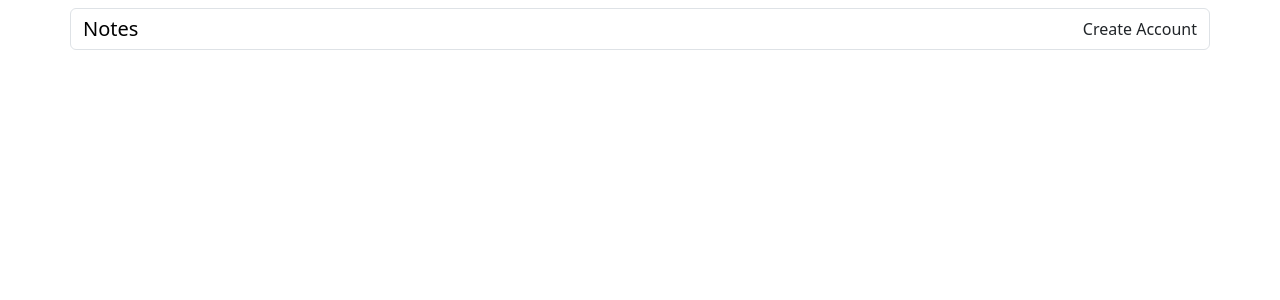
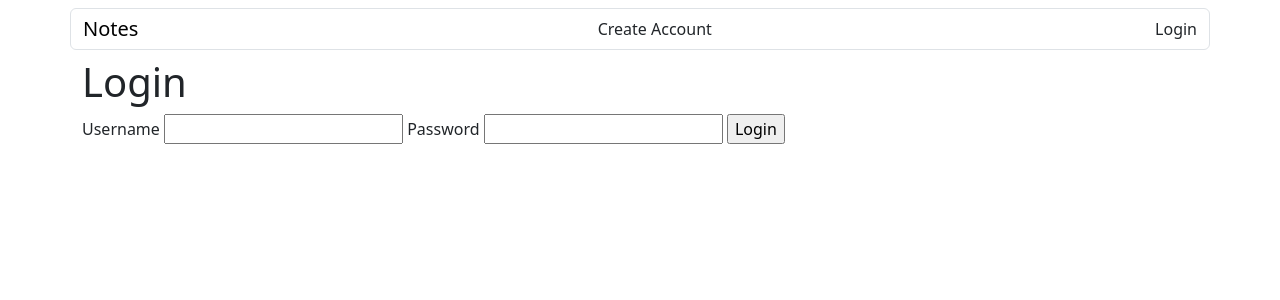
Before and after one commit to benjamin-odell/miniproject4BenjaminOdell, a Django app: template notes/notes/templates/notes/login.html in a window 1280 px wide. Shown: the top 300 px of the page. Run offline with Django 5.2, Linux system fonts and the light colour scheme; the template is opened without the code that fills it, so the values that code supplies are empty.

Commit message:
Implements login view and refines authentication links.

```diff
--- a/notes/notes/templates/base.html
+++ b/notes/notes/templates/base.html
@@ -8,9 +8,10 @@
   <a class="navbar-brand" href="/">Notes</a>
 {% if user.is_authenticated %}
     <span class="nav-item">{{ user.get_username }}</span>
-    <a class="nav-item" href="">Logout</a>
+    <a class="nav-item" href="{% url 'logout' %}">Logout</a>
 {% else %}
     <a class="nav-link active" href="{% url 'create_user' %}">Create Account</a>
+    <a class="nav-link active" href="{% url 'login' %}">Login</a>
 {% endif %}
 </div>
 </nav>
--- a/notes/notes/templates/notes/index.html
+++ b/notes/notes/templates/notes/index.html
@@ -1,4 +1,5 @@
 {% extends 'base.html' %}
+{% block title %}Home{% endblock %}
 {% block header %}
 <h1>Welcome to Notes App</h1>
 {% endblock %}
--- a/notes/notes/templates/notes/login.html
+++ b/notes/notes/templates/notes/login.html
@@ -1,4 +1,16 @@
 {% extends 'base.html' %}
-<form>
+{% block title %}Login{% endblock %}
+{% block content %}
+<h1>Login</h1>
+    {% if error %}
+    <div class="alert alert-danger" role="alert">{{ error }}</div>
+    {% endif %}
+<form method="POST" action="{% url 'login' %}">
     {% csrf_token %}
+    <label for="username">Username</label>
+    <input type="text" name="username" required>
+    <label for="password">Password</label>
+    <input type="password" name="password" required>
+    <input type="submit" value="Login">
 </form>
+{% endblock %}
--- a/notes/notes/urls.py
+++ b/notes/notes/urls.py
@@ -5,4 +5,6 @@ from . import views
 urlpatterns = [
     path('', views.index, name='index'),
     path('create_user', views.create_user, name='create_user'),
+    path('logout', views.logout_view, name='logout'),
+    path('login', views.login_view, name='login'),
 ]
```
Also changed, not shown: notes/notes/views.py (+25 -0 lines).
